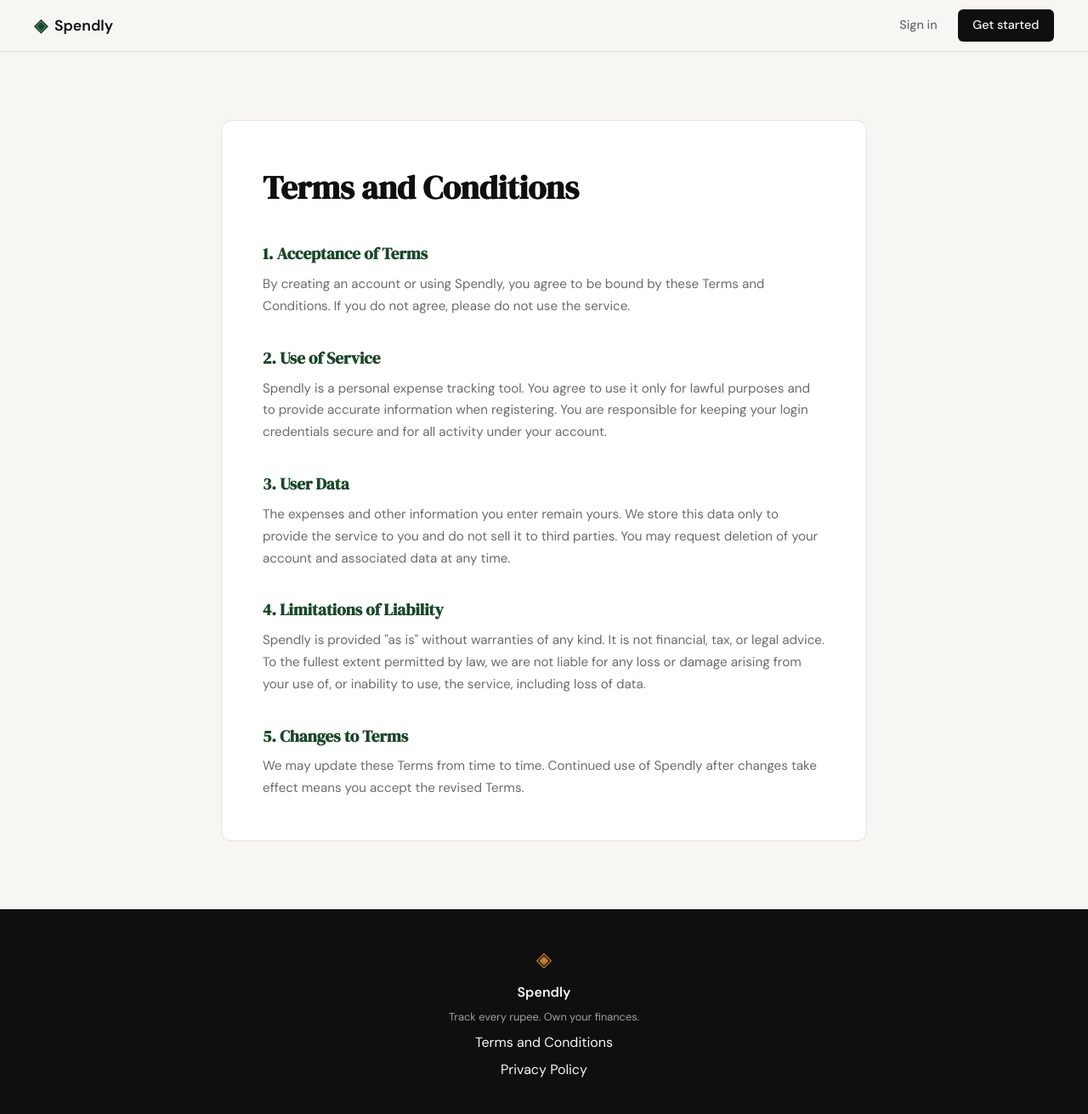
After one commit to Shivansh-Dutt/spendly, a Flask app: page /terms in a window 1280 px wide. The commit adds this page. Shown: the whole page at 85% size. Run offline with Flask 3, Linux system fonts and the light colour scheme.

Commit message:
landing: add terms and conditions page and route

```diff
--- a/app.py
+++ b/app.py
@@ -20,6 +20,11 @@ def register():
 @app.route("/login")
 def login():
     return render_template("login.html")
+
+
+@app.route("/terms")
+def terms():
+    return render_template("terms.html")
 
 
 # ------------------------------------------------------------------ #
--- a/static/css/style.css
+++ b/static/css/style.css
@@ -478,6 +478,43 @@ a { color: inherit; text-decoration: none; }
 .auth-switch a:hover { text-decoration: underline; }
 
 /* ------------------------------------------------------------------ */
+/* Legal pages                                                         */
+/* ------------------------------------------------------------------ */
+
+.legal {
+    padding: 5rem 2rem;
+}
+
+.legal-inner {
+    max-width: 760px;
+    margin: 0 auto;
+    background: var(--paper-card);
+    border: 1px solid var(--border);
+    border-radius: var(--radius-md);
+    padding: 3rem;
+}
+
+.legal-title {
+    font-family: var(--font-display);
+    font-size: clamp(1.75rem, 3vw, 2.5rem);
+    color: var(--ink);
+    margin-bottom: 0.5rem;
+}
+
+.legal-heading {
+    font-family: var(--font-display);
+    font-size: 1.2rem;
+    color: var(--accent);
+    margin: 2rem 0 0.5rem;
+}
+
+.legal-body {
+    font-size: 0.95rem;
+    color: var(--ink-muted);
+    line-height: 1.7;
+}
+
+/* ------------------------------------------------------------------ */
 /* Footer                                                              */
 /* ------------------------------------------------------------------ */
 
--- a/templates/base.html
+++ b/templates/base.html
@@ -34,7 +34,7 @@
             <span class="brand-icon">◈</span>
             <span class="footer-name">Spendly</span>
             <p class="footer-copy">Track every rupee. Own your finances.</p>
-            <a href="#">Terms and Conditions</a>
+            <a href="{{ url_for('terms') }}">Terms and Conditions</a>
             <a href="#">Privacy Policy</a>
         </div>
     </footer>
--- /dev/null
+++ b/templates/terms.html
@@ -0,0 +1,28 @@
+{% extends "base.html" %}
+
+{% block title %}Terms and Conditions — Spendly{% endblock %}
+
+{% block content %}
+
+<section class="legal">
+    <div class="legal-inner">
+        <h1 class="legal-title">Terms and Conditions</h1>
+
+        <h2 class="legal-heading">1. Acceptance of Terms</h2>
+        <p class="legal-body">By creating an account or using Spendly, you agree to be bound by these Terms and Conditions. If you do not agree, please do not use the service.</p>
+
+        <h2 class="legal-heading">2. Use of Service</h2>
+        <p class="legal-body">Spendly is a personal expense tracking tool. You agree to use it only for lawful purposes and to provide accurate information when registering. You are responsible for keeping your login credentials secure and for all activity under your account.</p>
+
+        <h2 class="legal-heading">3. User Data</h2>
+        <p class="legal-body">The expenses and other information you enter remain yours. We store this data only to provide the service to you and do not sell it to third parties. You may request deletion of your account and associated data at any time.</p>
+
+        <h2 class="legal-heading">4. Limitations of Liability</h2>
+        <p class="legal-body">Spendly is provided "as is" without warranties of any kind. It is not financial, tax, or legal advice. To the fullest extent permitted by law, we are not liable for any loss or damage arising from your use of, or inability to use, the service, including loss of data.</p>
+
+        <h2 class="legal-heading">5. Changes to Terms</h2>
+        <p class="legal-body">We may update these Terms from time to time. Continued use of Spendly after changes take effect means you accept the revised Terms.</p>
+    </div>
+</section>
+
+{% endblock %}
```
